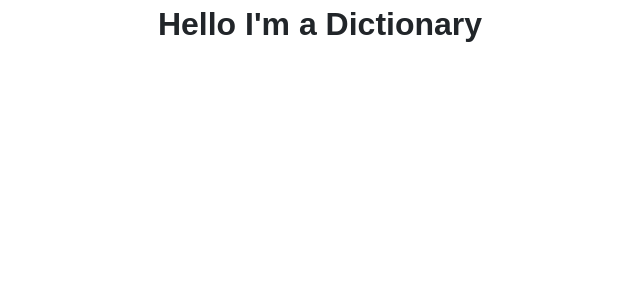
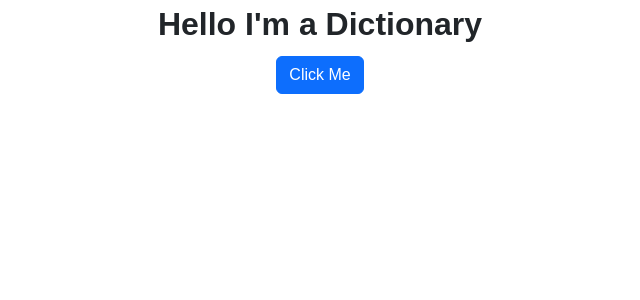
Before and after one commit to Alexandra-Jade/dictionary-project, a React (Create React App) app: page / in a window 1280 px wide. Shown: the top 300 px of the page, without its empty margins (320-960 px from the left). Built offline with nearby package versions, Linux system fonts and the light colour scheme.

Commit message:
Initial Push

```diff
--- a/src/App.js
+++ b/src/App.js
@@ -5,6 +5,8 @@ function App() {
     <div className="App">
       <header className="App-header">
       Hello I'm a Dictionary
+      <div> <a href="#" className="btn btn-primary">Click Me</a></div>
+
       </header>
     </div>
   );
```
